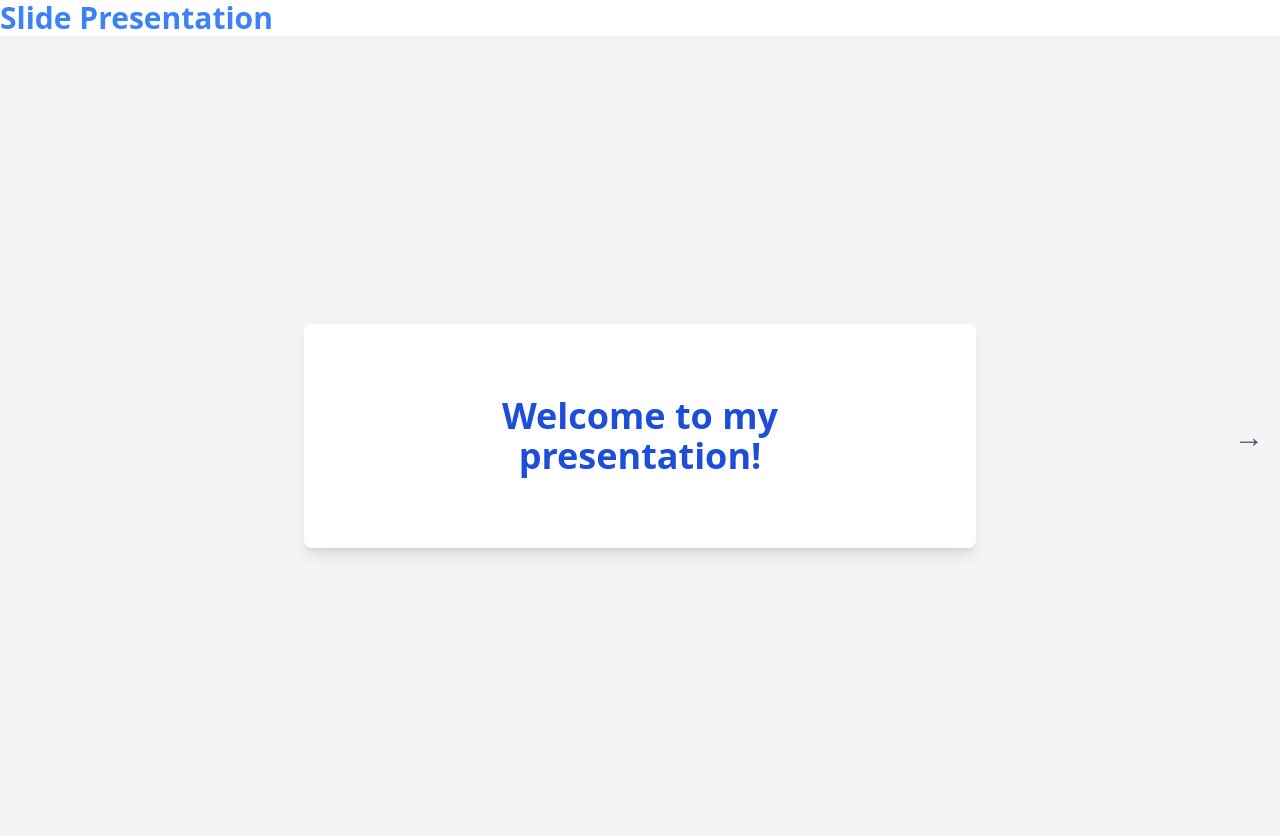
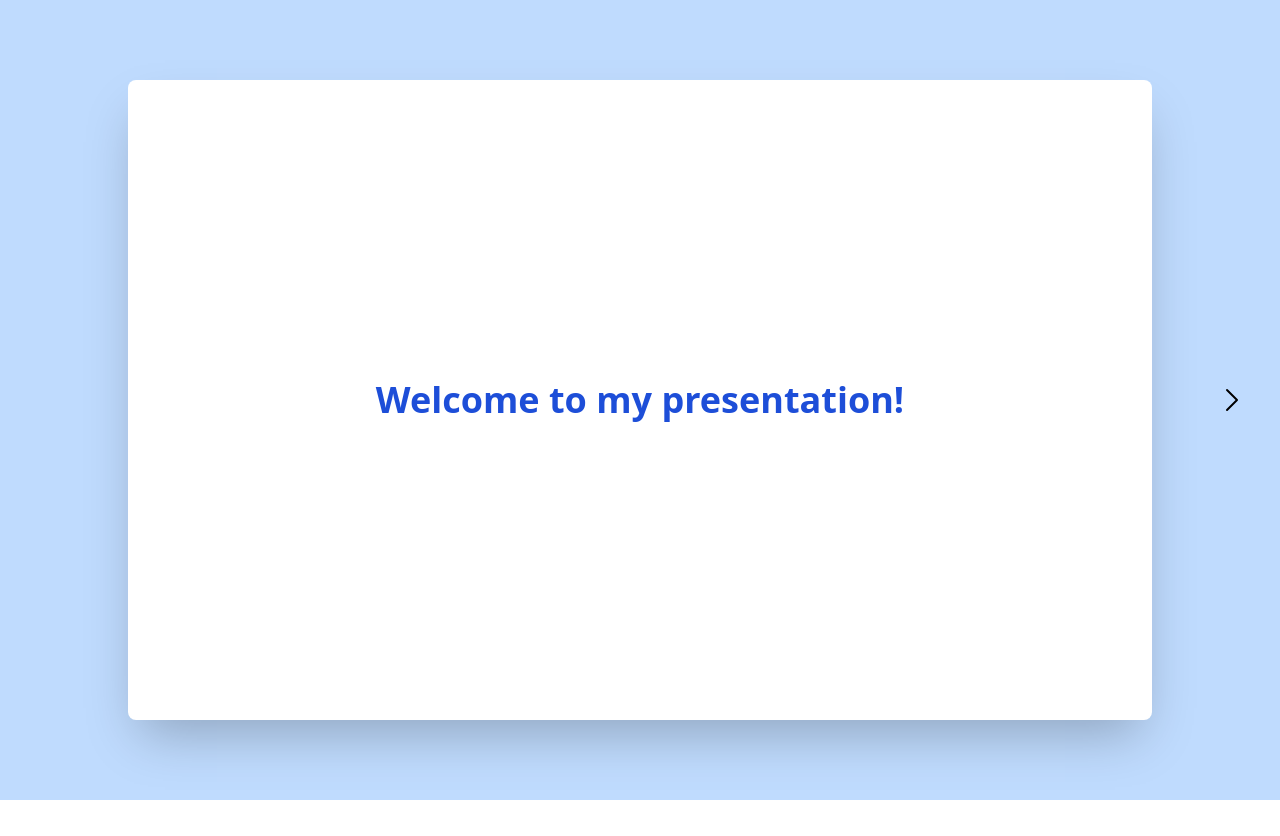
Before and after one commit to lraveri/js-course, a React (Create React App) app: page / in a window 1280 px wide. After the commit the page ends 800 px from the top, so only its background shows below. Built offline with nearby package versions, Linux system fonts and the light colour scheme.

Commit message:
feat: slideshow (wip)

```diff
--- a/package.json
+++ b/package.json
@@ -3,6 +3,7 @@
   "version": "0.1.0",
   "private": true,
   "dependencies": {
+    "@heroicons/react": "^2.1.5",
     "@testing-library/jest-dom": "^5.17.0",
     "@testing-library/react": "^13.4.0",
     "@testing-library/user-event": "^13.5.0",
--- a/src/App.js
+++ b/src/App.js
@@ -3,9 +3,6 @@ import Slideshow from "./components/Slideshow";
 function App() {
     return (
         <div className="App">
-            <h1 className="text-3xl font-bold text-blue-500">
-                Slide Presentation
-            </h1>
             <Slideshow />
         </div>
     );
--- a/src/components/Slideshow.jsx
+++ b/src/components/Slideshow.jsx
@@ -1,5 +1,6 @@
 import React, {useEffect, useState} from 'react';
 import Slide from './Slide';
+import { ChevronLeftIcon, ChevronRightIcon } from '@heroicons/react/24/solid'; // Correggiamo l'importazione per Heroicons v2
 
 const slides = [
     { id: 1, content: <h1 className="text-4xl font-bold text-blue-700">Welcome to my presentation!</h1> },
@@ -39,26 +40,29 @@ function Slideshow() {
     }, [currentSlide]);
 
     return (
-        <div className="relative flex items-center justify-center h-screen bg-gray-100">
+        <div className="relative flex items-center justify-center h-screen bg-blue-200">
+            {/* Freccia sinistra */}
             {currentSlide > 0 && (
                 <button
                     onClick={prevSlide}
-                    className="absolute left-4 text-3xl text-gray-600 hover:text-gray-800 transition-transform"
+                    className="absolute left-4 h-16 w-16 bg-transparent flex items-center justify-center"
                 >
-                    &#8592;
+                    <ChevronLeftIcon className="h-8 w-8" />
                 </button>
             )}
 
-            <div className="w-full max-w-2xl p-10 bg-white rounded-lg shadow-lg">
+            {/* Slide */}
+            <div className="w-4/5 h-4/5 bg-white rounded-lg shadow-2xl flex items-center justify-center">
                 <Slide content={slides[currentSlide].content} />
             </div>
 
+            {/* Freccia destra */}
             {currentSlide < slides.length - 1 && (
                 <button
                     onClick={nextSlide}
-                    className="absolute right-4 text-3xl text-gray-600 hover:text-gray-800 transition-transform"
+                    className="absolute right-4 h-16 w-16 bg-transparent flex items-center justify-center"
                 >
-                    &#8594;
+                    <ChevronRightIcon className="h-8 w-8" />
                 </button>
             )}
         </div>
```
Also changed, not shown: 1 other file (tests, documents, lock files or other folders).
